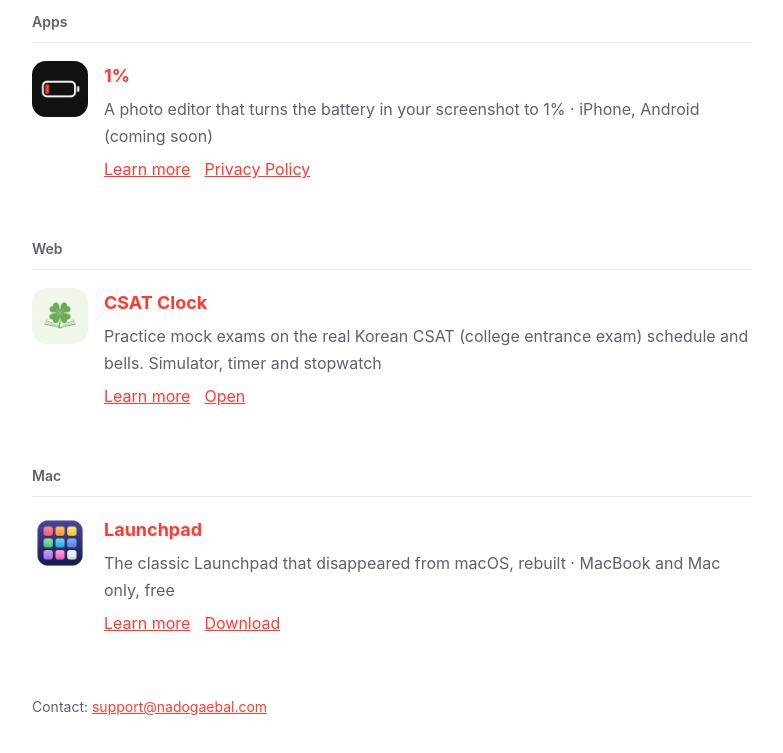
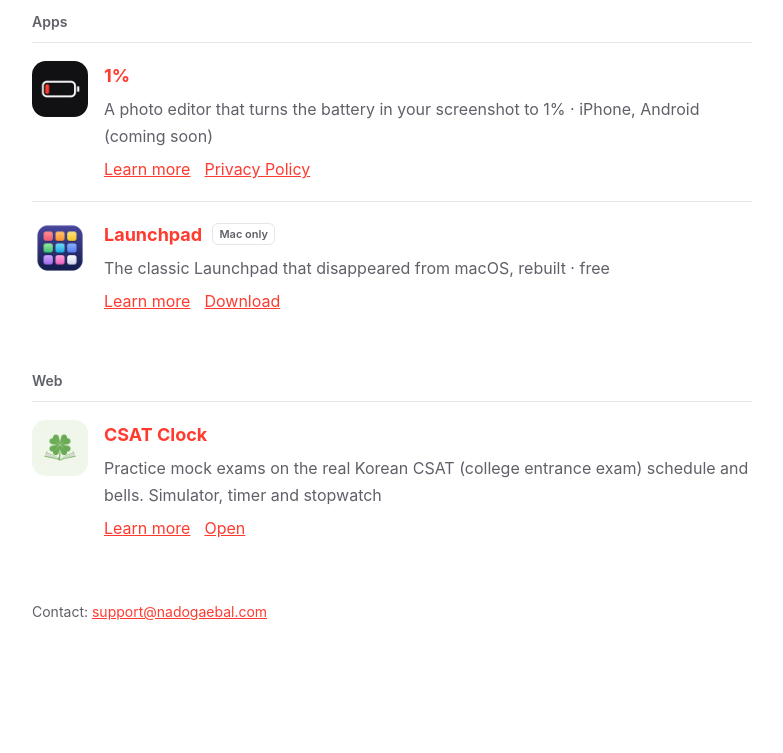
Before and after one commit to rkd-xowns/rkd-xowns.github.io, a plain HTML site: page index.html in a window 1280 px wide. Shown: the part 171-924 px from the top of the page, without its empty margins (248-1031 px from the left). After the commit the page ends 875 px from the top, so only its background shows below. Drawn offline with Linux system fonts and the light colour scheme.

Commit message:
Launchpad를 앱 항목으로 옮기고 맥 전용 표시 추가

```diff
--- a/index.html
+++ b/index.html
@@ -35,6 +35,8 @@
   .app img { width:56px; height:56px; border-radius:14px; flex:0 0 auto; }
   .app h2 { font-size:18px; margin:0 0 4px; }
   .app h2 span { color:var(--accent); }
+  .app h2 .tag { font-size:11px; font-weight:600; line-height:1; font-style:normal; color:var(--muted); border:1px solid var(--line); border-radius:6px; padding:3px 6px; margin-left:6px; vertical-align:3px; }
+  .app h2 .tag span { color:inherit; }
   .app p { margin:0 0 6px; color:var(--muted); }
   a { color:var(--accent); }
   footer { margin-top:40px; color:var(--muted); font-size:14px; }
@@ -70,6 +72,15 @@
       <div class="links"><a href="onepercent/"><span lang="ko">소개 보기</span><span lang="en">Learn more</span></a><a href="onepercent/privacy/"><span lang="ko">개인정보처리방침</span><span lang="en">Privacy Policy</span></a></div>
     </div>
   </div>
+  <div class="app">
+    <img src="/assets/launchpad/icon.png" alt="" width="56" height="56">
+    <div>
+      <h2><span>Launchpad</span> <em class="tag"><span lang="ko">맥 전용</span><span lang="en">Mac only</span></em></h2>
+      <p lang="ko">macOS에서 사라진 예전 런치패드를 다시 만든 앱 · 무료</p>
+      <p lang="en">The classic Launchpad that disappeared from macOS, rebuilt · free</p>
+      <div class="links"><a href="launchpad/"><span lang="ko">소개 보기</span><span lang="en">Learn more</span></a><a href="https://github.com/rkd-xowns/launchpad/releases/latest/download/Launchpad.zip"><span lang="ko">내려받기</span><span lang="en">Download</span></a></div>
+    </div>
+  </div>
   <h2 class="section"><span lang="ko">웹</span><span lang="en">Web</span></h2>
   <div class="app">
     <img src="/assets/csat/icon.png?v=2" alt="" width="56" height="56">
@@ -80,16 +91,6 @@
       <div class="links"><a href="csat/"><span lang="ko">소개 보기</span><span lang="en">Learn more</span></a><a href="https://csat.nadogaebal.com"><span lang="ko">바로 가기</span><span lang="en">Open</span></a></div>
     </div>
   </div>
-  <h2 class="section"><span lang="ko">맥</span><span lang="en">Mac</span></h2>
-  <div class="app">
-    <img src="/assets/launchpad/icon.png" alt="" width="56" height="56">
-    <div>
-      <h2><span>Launchpad</span></h2>
-      <p lang="ko">macOS에서 사라진 예전 런치패드를 다시 만든 앱 · 맥북·맥 전용, 무료</p>
-      <p lang="en">The classic Launchpad that disappeared from macOS, rebuilt · MacBook and Mac only, free</p>
-      <div class="links"><a href="launchpad/"><span lang="ko">소개 보기</span><span lang="en">Learn more</span></a><a href="https://github.com/rkd-xowns/launchpad/releases/latest/download/Launchpad.zip"><span lang="ko">내려받기</span><span lang="en">Download</span></a></div>
-    </div>
-  </div>
   <footer><span lang="ko">문의</span><span lang="en">Contact</span>: <a href="mailto:support@nadogaebal.com">support@nadogaebal.com</a></footer>
 </main>
 </body>
```
